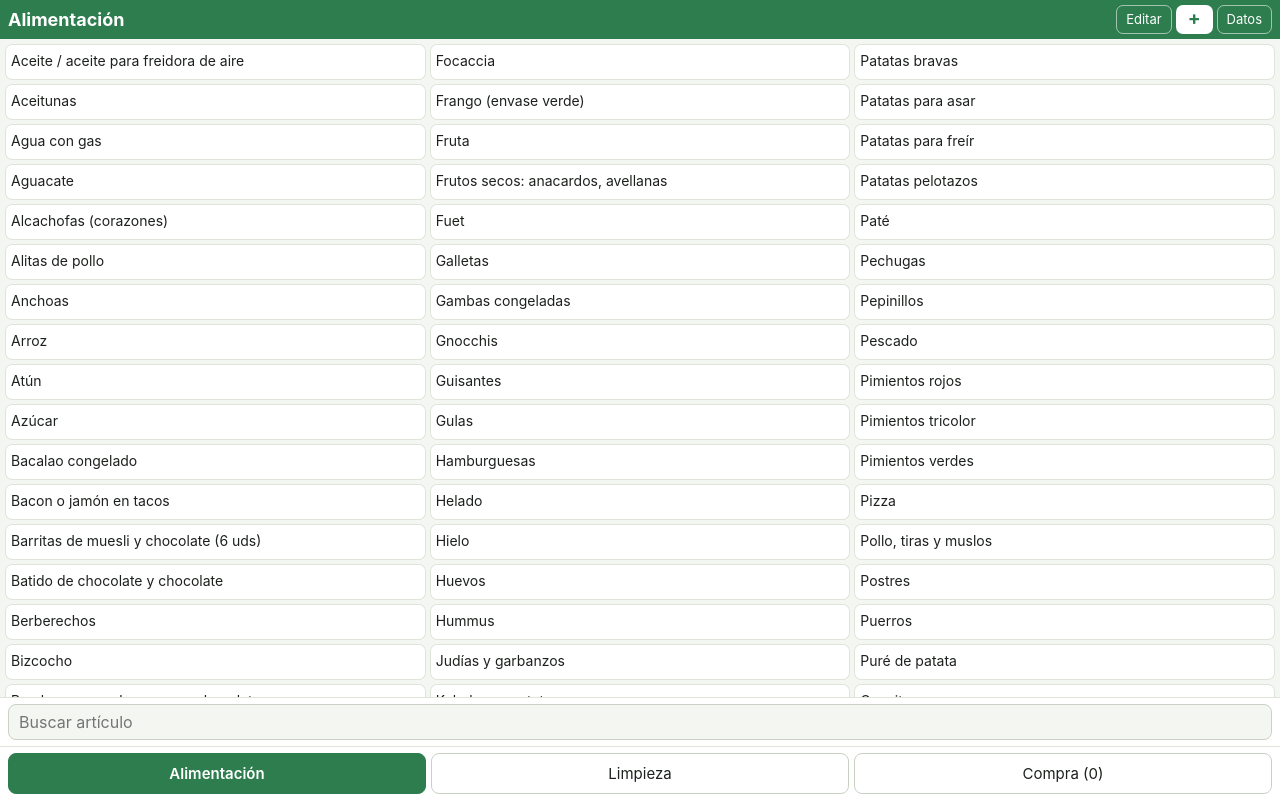
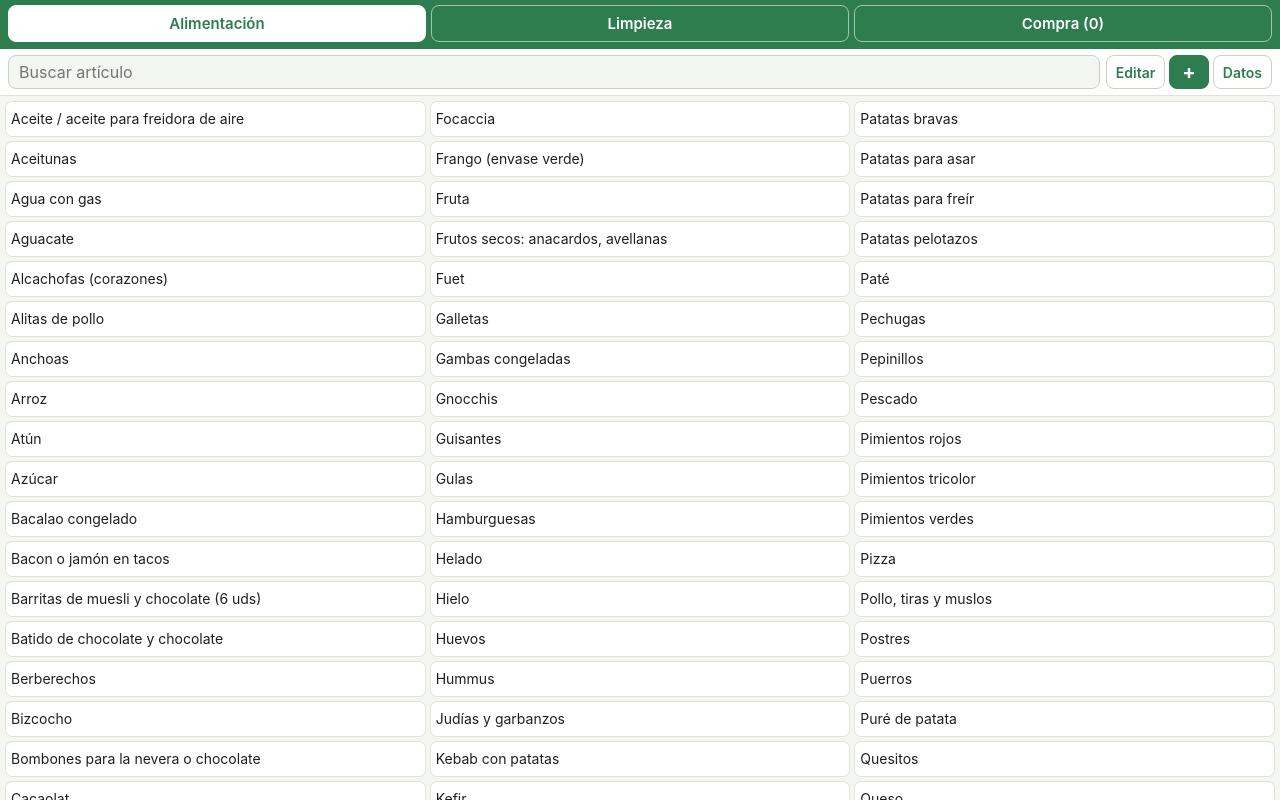
Before and after one commit to not-xly/ListaCompra, a plain HTML site: page index.html in a window 1280 px wide. Drawn offline with Linux system fonts and the light colour scheme.

Commit message:
Pestañas y buscador arriba
Las pestañas hacen de título de cada pantalla; debajo, el buscador con
Editar, + y Datos. En Compra, el aviso «Toca un artículo para quitarlo»
y Vaciar.

Co-Authored-By: Claude Opus 5.5 <noreply@anthropic.com>

```diff
--- a/app.js
+++ b/app.js
@@ -88,11 +88,11 @@ const normalize = (s) => s.normalize("NFD").replace(/[\u0300-\u036f]/g, "").toLo
 
 function render() {
   const compra = tab === "compra";
-  document.getElementById("title").textContent = compra ? "Compra" : state.cats.find((c) => c.id === tab).name;
   document.getElementById("editBtn").hidden = compra;
   document.getElementById("addBtn").hidden = compra;
   document.getElementById("clearBtn").hidden = !compra;
-  document.getElementById("searchBar").hidden = compra;
+  document.getElementById("search").hidden = compra;
+  document.getElementById("compraHint").hidden = !compra;
   if (compra) editing = false;
   groupsEl.replaceChildren();
   if (compra) renderCompra();
--- a/index.html
+++ b/index.html
@@ -14,14 +14,23 @@
 </head>
 <body>
   <header class="top">
-    <h1 id="title">Alimentación</h1>
+    <nav class="tabs">
+      <button type="button" data-tab="alimentacion" class="on">Alimentación</button>
+      <button type="button" data-tab="limpieza">Limpieza</button>
+      <button type="button" data-tab="compra" id="tabCompra">Compra (0)</button>
+    </nav>
+  </header>
+
+  <div class="toolbar">
+    <input id="search" type="search" placeholder="Buscar artículo" autocomplete="off" autocapitalize="sentences" enterkeyhint="search">
+    <span id="compraHint" class="toolbar-hint" hidden>Toca un artículo para quitarlo</span>
     <div class="actions">
       <button id="editBtn" type="button" aria-label="Modo edición">Editar</button>
       <button id="addBtn" type="button" aria-label="Añadir artículo">+</button>
       <button id="clearBtn" type="button" hidden>Vaciar</button>
       <button id="datosBtn" type="button" aria-label="Exportar o importar">Datos</button>
     </div>
-  </header>
+  </div>
 
   <p id="editHint" class="edit-hint" hidden>Modo edición: toca un artículo para cambiarlo. Pulsa Editar para salir.</p>
 
@@ -31,16 +40,6 @@
     <span id="toastText"></span>
     <button id="undoBtn" type="button">Deshacer</button>
   </div>
-
-  <div id="searchBar" class="search">
-    <input id="search" type="search" placeholder="Buscar artículo" autocomplete="off" autocapitalize="sentences" enterkeyhint="search">
-  </div>
-
-  <nav class="tabs">
-    <button type="button" data-tab="alimentacion" class="on">Alimentación</button>
-    <button type="button" data-tab="limpieza">Limpieza</button>
-    <button type="button" data-tab="compra" id="tabCompra">Compra (0)</button>
-  </nav>
 
   <dialog id="datos">
     <h2>Datos</h2>
--- a/styles.css
+++ b/styles.css
@@ -34,40 +34,75 @@ body {
 
 button, select, input { font: inherit; }
 
-/* Cabecera compacta, una sola fila */
+/* Arriba: pestañas (Alimentación, Limpieza, Compra) sobre la franja verde */
 .top {
+  padding: 5px 8px 7px;
+  background: var(--primary);
+}
+.tabs { display: flex; gap: 5px; }
+.tabs button {
+  flex: 1;
+  min-width: 0;
+  overflow: hidden;
+  text-overflow: ellipsis;
+  white-space: nowrap;
+  padding: 8px 4px;
+  border: 1px solid rgba(255, 255, 255, .55);
+  border-radius: 8px;
+  background: transparent;
+  color: #fff;
+  font-size: 15px;
+  font-weight: 600;
+}
+.tabs button.on { background: #fff; border-color: #fff; color: var(--primary); }
+
+/* Debajo: buscador (o aviso en Compra) y botones */
+.toolbar {
   display: flex;
   align-items: center;
-  justify-content: space-between;
   gap: 6px;
-  padding: 5px 8px;
-  background: var(--primary);
-  color: #fff;
+  padding: 6px 8px;
+  background: #fff;
+  border-bottom: 1px solid var(--line);
 }
-.top h1 { margin: 0; min-width: 0; overflow: hidden; text-overflow: ellipsis; font-size: 18px; font-weight: 700; white-space: nowrap; }
-.actions { display: flex; gap: 4px; }
-.top button {
-  padding: 5px 9px;
-  border: 1px solid rgba(255, 255, 255, .55);
-  border-radius: 7px;
-  background: transparent;
-  color: #fff;
-  font-size: 13px;
+.toolbar input {
+  flex: 1;
+  min-width: 0;
+  height: 34px;
+  padding: 0 10px;
+  border: 1px solid #c9d1c5;
+  border-radius: 8px;
+  background: var(--bg);
+  color: var(--text);
+  font-size: 16px; /* 16px evita el zoom automático de iOS */
+}
+.toolbar-hint { flex: 1; min-width: 0; color: var(--muted); font-size: 13px; }
+.actions { display: flex; gap: 4px; margin-left: auto; }
+.actions button {
+  height: 34px;
+  padding: 0 9px;
+  border: 1px solid #c9d1c5;
+  border-radius: 8px;
+  background: #fff;
+  color: var(--primary);
+  font-size: 14px;
+  font-weight: 600;
   white-space: nowrap;
 }
-.top button.on { background: #fff; color: var(--primary); }
-.top #addBtn {
-  padding: 2px 11px;
-  background: #fff;
-  color: var(--primary);
-  font-size: 19px;
+.actions button.on { background: var(--accent); border-color: var(--accent); color: #fff; }
+.actions #addBtn {
+  padding: 0 12px;
+  background: var(--primary);
+  border-color: var(--primary);
+  color: #fff;
+  font-size: 20px;
   font-weight: 700;
-  line-height: 1.2;
 }
 
 /* Contenido de la pantalla activa */
 .groups {
   flex: 1;
+  padding-bottom: env(safe-area-inset-bottom); /* sin barra abajo: deja libre la zona del gesto de inicio */
   background: var(--bg);
   overflow-y: auto;
   -webkit-overflow-scrolling: touch;
@@ -167,50 +202,14 @@ button, select, input { font: inherit; }
 .item.hit { box-shadow: inset 0 0 0 2px var(--accent); font-weight: 700; }
 .editing .item { box-shadow: inset 0 0 0 1.5px var(--accent); }
 
-/* Barra inferior */
-.search { padding: 6px 8px; background: #fff; border-top: 1px solid var(--line); }
-.search input {
-  display: block;
-  width: 100%;
-  height: 36px;
-  padding: 0 10px;
-  border: 1px solid #c9d1c5;
-  border-radius: 8px;
-  background: var(--bg);
-  color: var(--text);
-  font-size: 16px; /* 16px evita el zoom automático de iOS */
-}
 .search-empty { margin: 24px 12px; color: var(--muted); }
-
-/* Pestañas: Alimentación, Limpieza, Compra */
-.tabs {
-  display: flex;
-  gap: 5px;
-  padding: 6px 8px calc(6px + env(safe-area-inset-bottom));
-  background: #fff;
-  border-top: 1px solid var(--line);
-}
-.tabs button {
-  flex: 1;
-  min-width: 0;
-  overflow: hidden;
-  text-overflow: ellipsis;
-  white-space: nowrap;
-  padding: 10px 4px;
-  border: 1px solid #c9d1c5;
-  border-radius: 8px;
-  background: #fff;
-  color: var(--text);
-  font-size: 15px;
-}
-.tabs button.on { background: var(--primary); border-color: var(--primary); color: #fff; font-weight: 600; }
 
 /* Aviso tras quitar algo de la compra */
 .toast {
   display: flex;
   align-items: center;
   gap: 8px;
-  padding: 8px 8px 8px 12px;
+  padding: 8px 8px calc(8px + env(safe-area-inset-bottom)) 12px;
   background: #2b302b;
   color: #fff;
   font-size: 14px;
--- a/sw.js
+++ b/sw.js
@@ -1,5 +1,5 @@
 // Cambia la versión del caché cuando modifiques los archivos de la app.
-const CACHE = "lista-compra-v4";
+const CACHE = "lista-compra-v5";
 const ASSETS = [
   "./", "index.html", "styles.css", "data.js", "app.js", "manifest.json",
   "icon-180.png", "icon-192.png", "icon-512.png",
```
